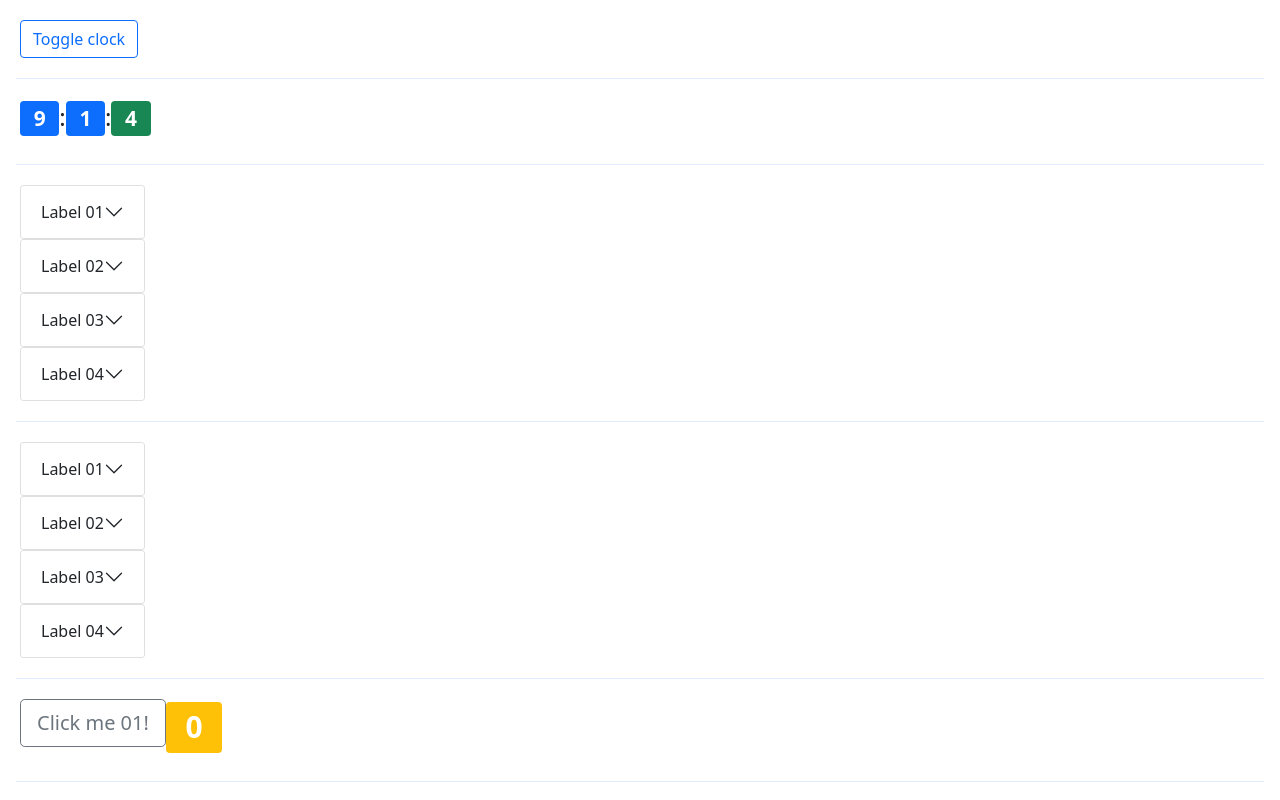
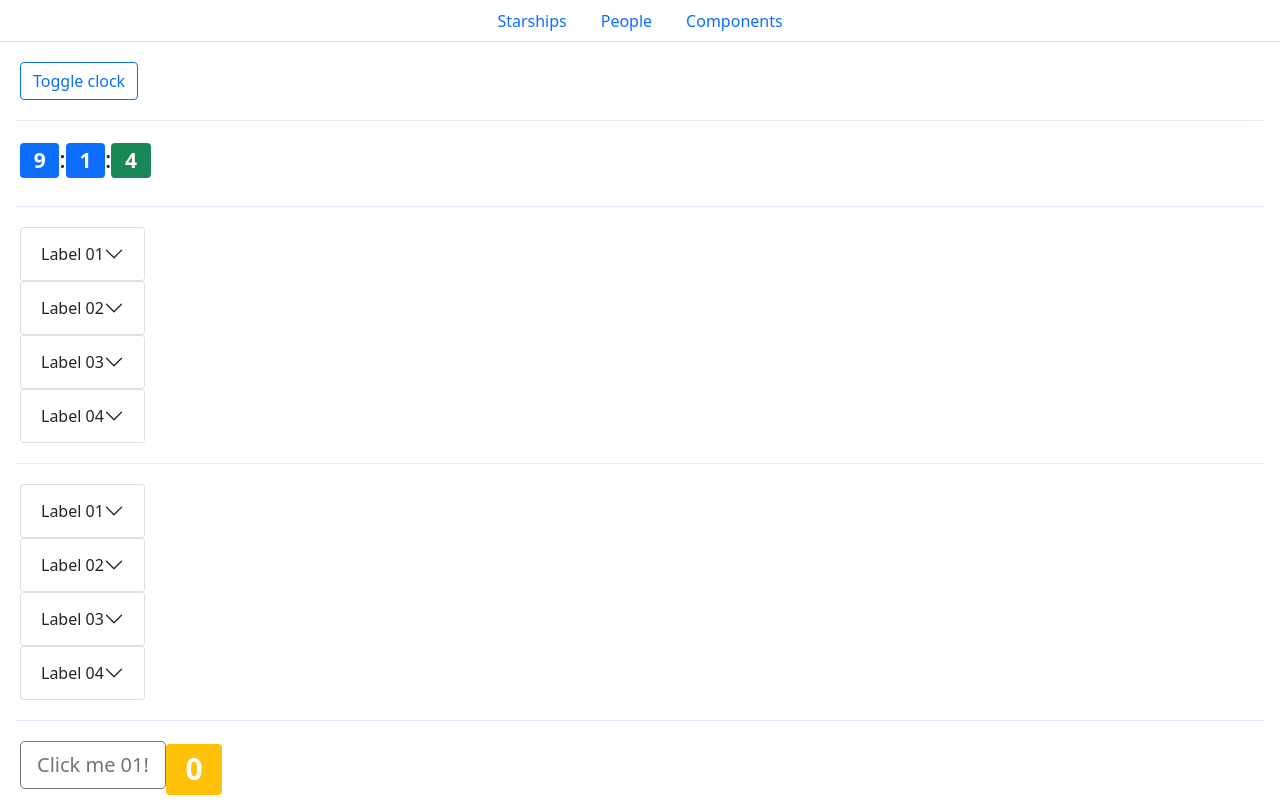
Before and after one commit to tomek1703/inqoo_angular_basics, an Angular app in the folder inqoo_angular/: page / in a window 1280 px wide. Shown: the top 800 px of the page. Built offline with nearby package versions, Linux system fonts and the light colour scheme.

Commit message:
init navbar component

```diff
--- a/inqoo_angular/src/app/app.component.html
+++ b/inqoo_angular/src/app/app.component.html
@@ -1,6 +1,6 @@
+<app-inqoo-navbar [routes]="routes"></app-inqoo-navbar>
+
 <div class="inqoo-container">
-
-
   <div class="inqoo-container--row">
     <app-inqoo-button (onClick)="toggleClock()">Toggle clock</app-inqoo-button>
   </div>
--- a/inqoo_angular/src/app/app.component.ts
+++ b/inqoo_angular/src/app/app.component.ts
@@ -10,6 +10,18 @@ import {InqooAccordionItem} from "./shared/models/inqoo-accordion-item";
 export class AppComponent {
   title = 'inqoo_angular';
   showClock: boolean = true;
+
+  routes: { label: string, route: string }[] = [
+    {
+      label: 'Starships',
+      route: ''
+    }, {
+      label: 'People',
+      route: ''
+    }, {
+      label: 'Components',
+      route: ''
+    }];
 
   accordionItems01: InqooAccordionItem[] = [
     {label: 'Label 01', content: 'Content 01', expanded: false},
--- /dev/null
+++ b/inqoo_angular/src/app/shared/components/inqoo-navbar/inqoo-navbar.component.html
@@ -0,0 +1,8 @@
+<ul class="nav justify-content-center nav-tabs">
+<!--  <li class="nav-item">-->
+<!--    <a class="nav-link active" aria-current="page" href="#">Home</a>-->
+<!--  </li>-->
+  <li class="nav-item" *ngFor="let link of routes">
+    <a class="nav-link ">{{ link.label }}</a>
+  </li>
+</ul>
--- /dev/null
+++ b/inqoo_angular/src/app/shared/components/inqoo-navbar/inqoo-navbar.component.ts
@@ -0,0 +1,17 @@
+import {Component, Input, OnInit} from '@angular/core';
+
+@Component({
+  selector: 'app-inqoo-navbar',
+  templateUrl: './inqoo-navbar.component.html',
+  styleUrls: ['./inqoo-navbar.component.scss']
+})
+export class InqooNavbarComponent implements OnInit {
+
+  @Input() routes: { label: string, route: string }[] = [];
+
+  constructor() { }
+
+  ngOnInit(): void {
+  }
+
+}
--- a/inqoo_angular/src/app/shared/shared.module.ts
+++ b/inqoo_angular/src/app/shared/shared.module.ts
@@ -5,6 +5,7 @@ import { InqooBadgeComponent } from './components/inqoo-badge/inqoo-badge.compon
 import { InqooAccordionItemComponent } from './components/inqoo-accordion-item/inqoo-accordion-item.component';
 import { InqooAccordionComponent } from './components/inqoo-accordion/inqoo-accordion.component';
 import { InqooClockComponent } from './components/inqoo-clock/inqoo-clock.component';
+import { InqooNavbarComponent } from './components/inqoo-navbar/inqoo-navbar.component';
 
 
 
@@ -15,6 +16,7 @@ import { InqooClockComponent } from './components/inqoo-clock/inqoo-clock.compon
     InqooAccordionItemComponent,
     InqooAccordionComponent,
     InqooClockComponent,
+    InqooNavbarComponent,
   ],
   imports: [
     CommonModule
@@ -25,6 +27,7 @@ import { InqooClockComponent } from './components/inqoo-clock/inqoo-clock.compon
     InqooAccordionItemComponent,
     InqooAccordionComponent,
     InqooClockComponent,
+    InqooNavbarComponent
   ]
 })
 export class SharedModule { }
```
Also changed, not shown: inqoo_angular/src/app/shared/components/inqoo-navbar/inqoo-navbar.component.scss (added).
